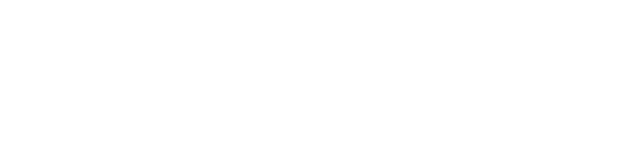
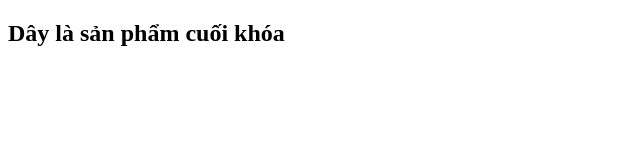
Before and after one commit to phamnhatluong/luong-spck, a plain HTML site: page index.html in a window 1280 px wide. Shown: the whole page, without its empty margins (0-640 px from the left). Drawn offline with Linux system fonts and the light colour scheme.

Commit message:
Test commit

```diff
--- a/index.html
+++ b/index.html
@@ -5,5 +5,7 @@
     <meta name="viewport" content="width=device-width, initial-scale=1.0" />
     <title>Document</title>
   </head>
-  <body></body>
+  <body>
+    <h2>Dây là sản phẩm cuối khóa</h2>
+  </body>
 </html>
```
